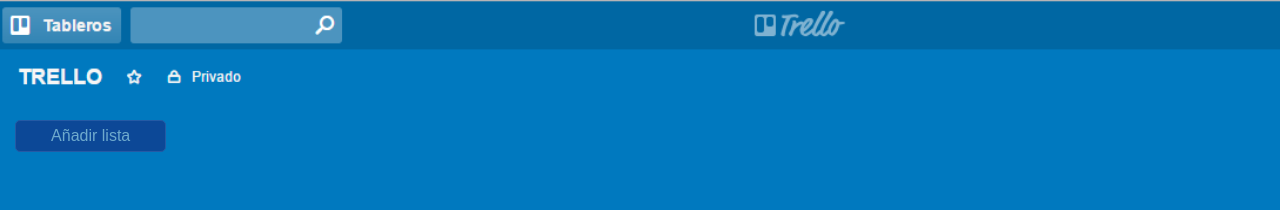
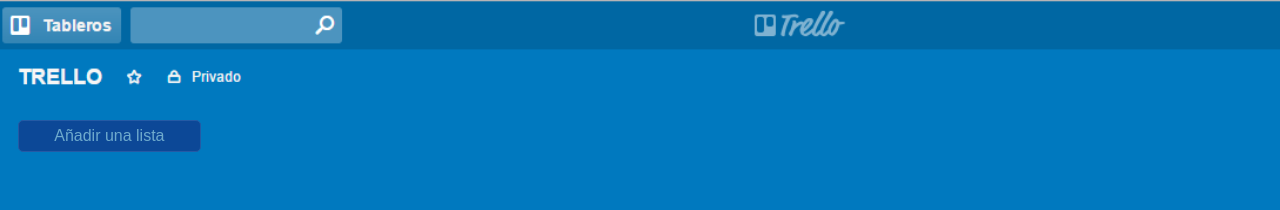
Before and after one commit to erikarossani/trello, a plain HTML site: page index.html in a window 1280 px wide. Shown: the top 210 px of the page. Drawn offline with Linux system fonts and the light colour scheme.

Commit message:
version 5

```diff
--- a/index.html
+++ b/index.html
@@ -7,7 +7,7 @@
 <body>
 <div id="principal">
     <div id= "secundario">
-         <input type="button" id="trello1" value="Añadir lista" >
+         <input type="button" id="trello1" value="Añadir una lista" >
          <form action="#" id="tema">
                <input type="texto" name="Mensaje" id="texto">
                <button type="button" id="resultado">Guardar</button>
```
